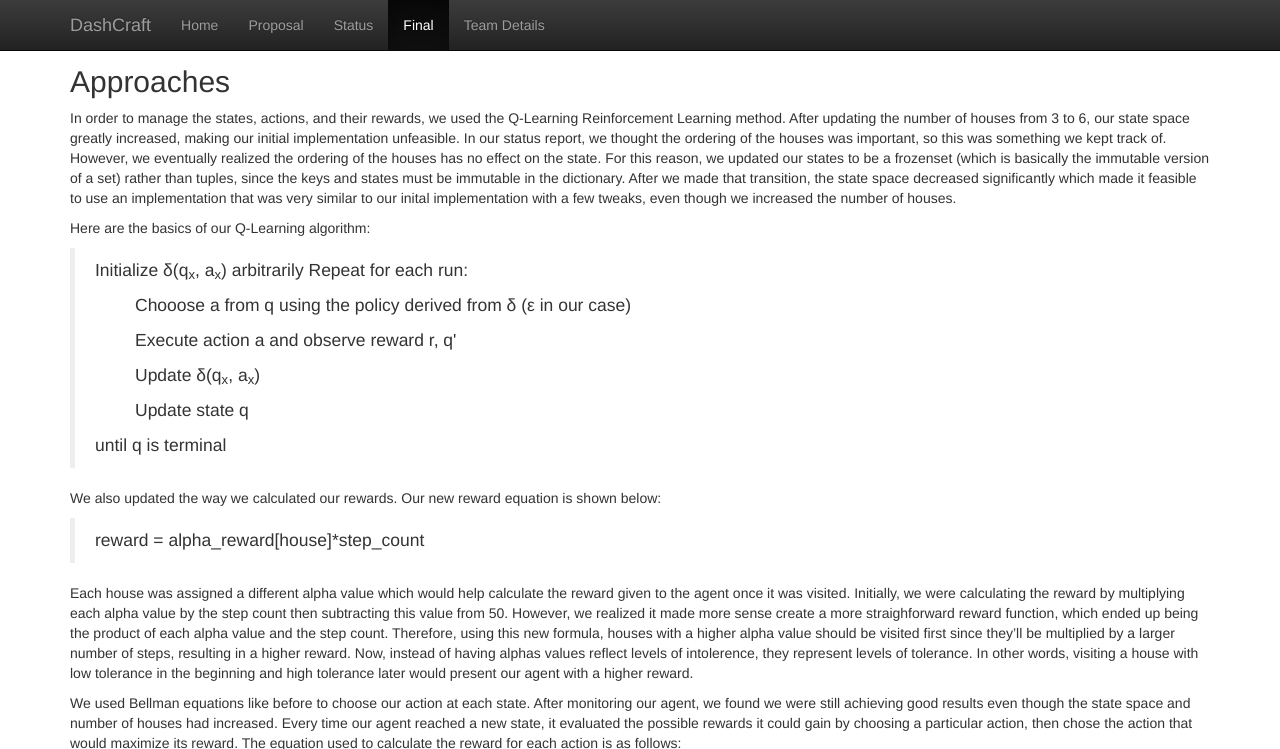
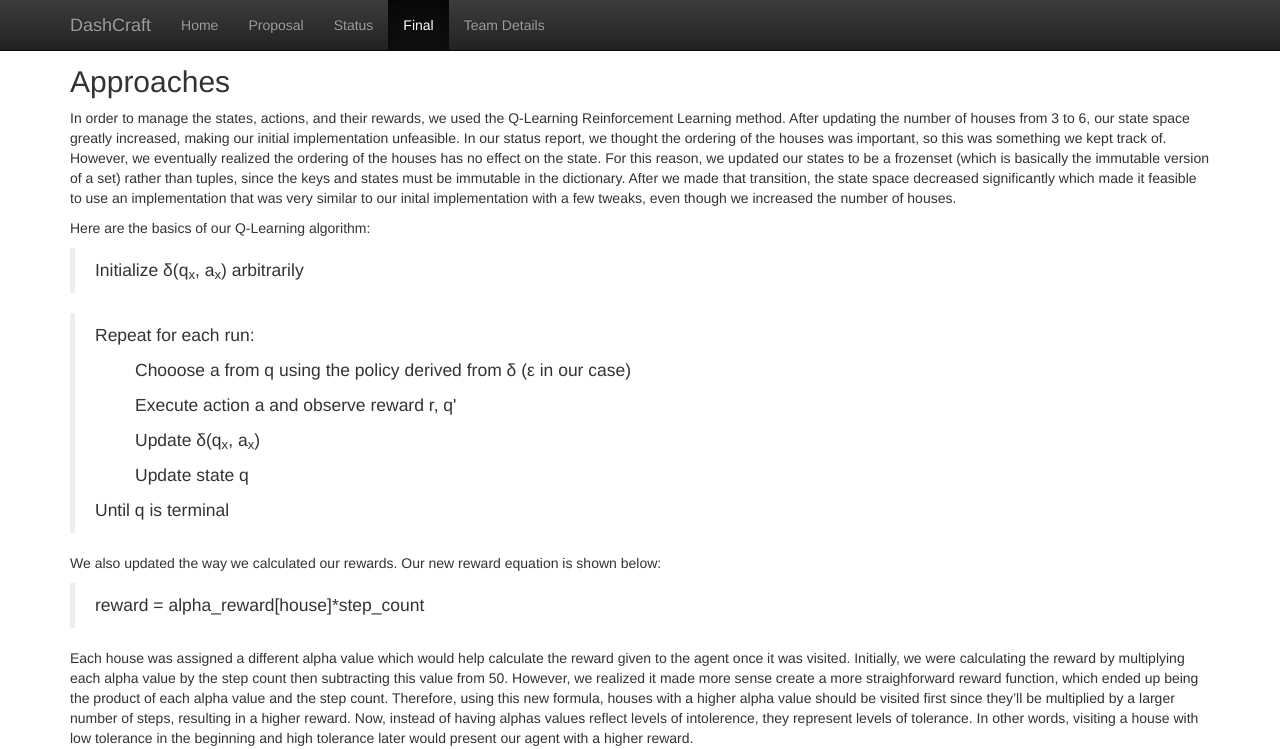
Before and after one commit to alonmaor/DashCraft, a Jekyll site: the page built from docs/final.md, in a window 1280 px wide and 900 px high, scrolled down 1362 px, cut to the strip 0-749 px from the top of the window. Built offline with Jekyll 4.4.1, drawn with Linux system fonts in a browser that asks for light colours.

Commit message:
Update final.md

```diff
--- a/docs/final.md
+++ b/docs/final.md
@@ -22,12 +22,13 @@ In order to manage the states, actions, and their rewards, we used the Q-Learnin
 
 Here are the basics of our Q-Learning algorithm:
 >Initialize δ(q<sub>x</sub>, a<sub>x</sub>) arbitrarily
+
 >Repeat for each run:
 ><p style="text-indent: 40px">Chooose a from q using the policy derived from δ (ε in our case)</p>
 ><p style="text-indent: 40px">Execute action a and observe reward r, q'</p>
 ><p style="text-indent: 40px">Update δ(q<sub>x</sub>, a<sub>x</sub>)</p>
 ><p style="text-indent: 40px">Update state q</p>
->until q is terminal
+>Until q is terminal
 
 We also updated the way we calculated our rewards. Our new reward equation is shown below:
 >reward = alpha_reward[house]*step_count
```
